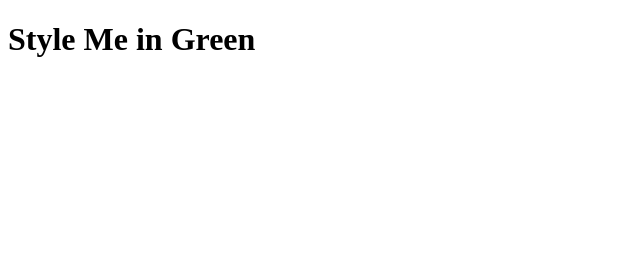
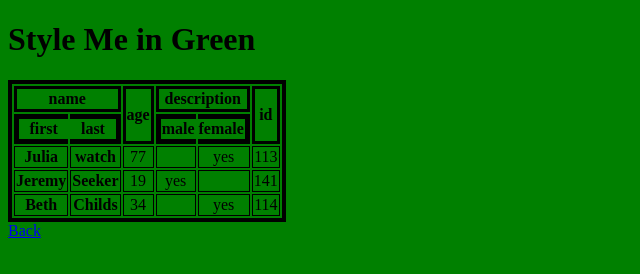
Before and after one commit to AidanKieff/PERN-stack-practice, a plain HTML site: page 5.1+Adding+CSS/5.1. Adding CSS/external.html in a window 1280 px wide. Shown: the whole page, without its empty margins (0-640 px from the left). Drawn offline with Linux system fonts and the light colour scheme.

Commit message:
playing with tables in css

```diff
--- a/5.1+Adding+CSS/5.1. Adding CSS/external.html
+++ b/5.1+Adding+CSS/5.1. Adding CSS/external.html
@@ -2,9 +2,55 @@
 <html lang="en">
 <head>
   <meta charset="UTF-8">
+  <link rel="stylesheet" href="./style.css" />
   <title>External</title>
 </head>
 <body>
   <h1>Style Me in Green</h1>
+  <table>
+    <thead>
+      <tr>
+        <th scope="col" colspan="2">name</th>
+        <th scope="col" rowspan="2">age</th>
+        <th scope="col" colspan="2">description</th>
+        <th scope="col" rowspan="2">id</th>
+      </tr>
+      <tr>
+        <th scope="col">first</th>
+        <th scope="col">last</th>
+        <th scope="col">male</th>
+        <th scope="col">female</th>
+      </tr>
+    </thead>
+    <tbody>
+      <tr>
+        <th scope="row">Julia</th>
+        <th>watch</th>
+        <td>77</td>
+        <td></td>
+        <td>yes</td>
+        <td>113</td>
+      </tr>
+      <tr>
+        <th scope="row">Jeremy</th>
+        <th>Seeker</th>
+        <td>19</td>
+        <td>yes</td>
+        <td></td>
+        <td>141</td>
+      </tr>
+      <tr>
+        <th scope="row">Beth</th>
+        <th>Childs</th>
+        <td>34</td>
+        <td></td>
+        <td>yes</td>
+        <td>114</td>
+      </tr>
+
+    </tbody>
+  </table>
+  <a href="./index.html">Back</a>
+
 </body>
 </html>
--- a/5.1+Adding+CSS/5.1. Adding CSS/style.css
+++ b/5.1+Adding+CSS/5.1. Adding CSS/style.css
@@ -0,0 +1,31 @@
+html {
+    background: green;
+}
+
+table {
+    border: 4px solid
+}
+
+thead > tr > th {
+    border: 3px solid;
+}
+
+thead > tr:nth-child(2) > th:nth-of-type(odd) {
+    border: 5px solid;
+    border-right: 0;
+}
+
+thead > tr:nth-child(2) > th:nth-of-type(even) {
+    border: 5px solid;
+    border-left: 0;
+}
+
+
+tbody > tr > td,th {
+    border: 1px solid;
+}
+
+td {
+    border: 1px solid;
+    text-align: center;
+}
```
Also changed, not shown: 5.1+Adding+CSS/5.1. Adding CSS/index.html (+5 -1 lines), 5.1+Adding+CSS/5.1. Adding CSS/inline.html (+2 -1 lines), 5.1+Adding+CSS/5.1. Adding CSS/internal.html (+17 -1 lines).
